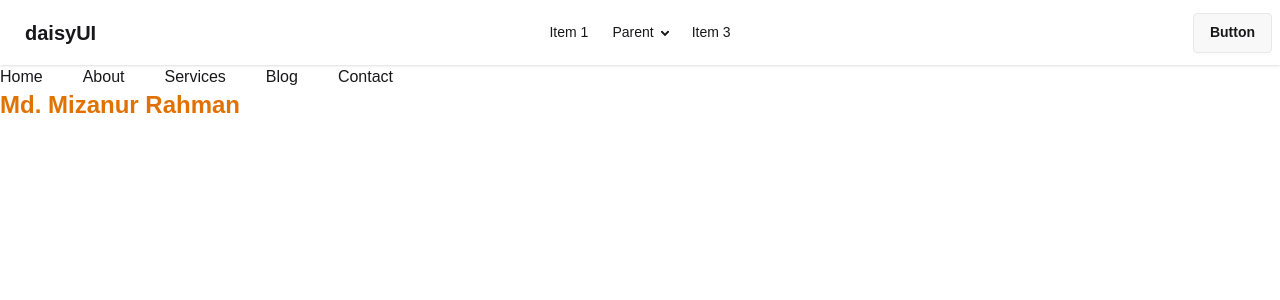
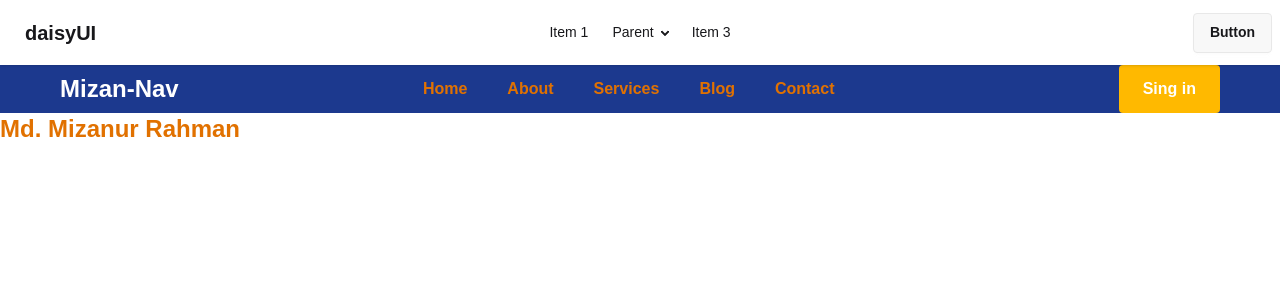
Before and after one commit to mizangithup917/tailwind-react-pricing-options, a React (Vite) app: page /contact in a window 1280 px wide. Shown: the top 300 px of the page. Built offline with nearby package versions, Linux system fonts and the light colour scheme.

Commit message:
navbare comments

```diff
--- a/src/assets/components/NavBar/Link.jsx
+++ b/src/assets/components/NavBar/Link.jsx
@@ -2,7 +2,7 @@ import React from 'react';
 
 const Link = ({route}) => {
   return (
-      <li className='mr-10'>
+      <li className='mr-10 font-bold text-amber-600'>
         <a href={route.path}>{route.name}</a>
       </li>
   );
--- a/src/assets/components/NavBar/NavBar.jsx
+++ b/src/assets/components/NavBar/NavBar.jsx
@@ -33,7 +33,10 @@ const navLinks = [
 
 const NavBar = () => {
   return (
-    <nav>
+
+    <div className=' bg-blue-900'>
+      <nav className='flex justify-between mx-15 items-center'>
+      <h3 className='text-2xl font-bold text-white'>Mizan-Nav</h3>
       <ul className='flex'>
                 {
           navLinks.map(route => <Link key={route.id} route={route}></Link>)
@@ -41,8 +44,12 @@ const NavBar = () => {
 
       </ul>
 
+      <button className='text-white font-bold py-3 px-6 rounded-sm  bg-amber-400'>Sing in</button>
+
 
     </nav>
+    </div>
+
 
   );
 };
```
